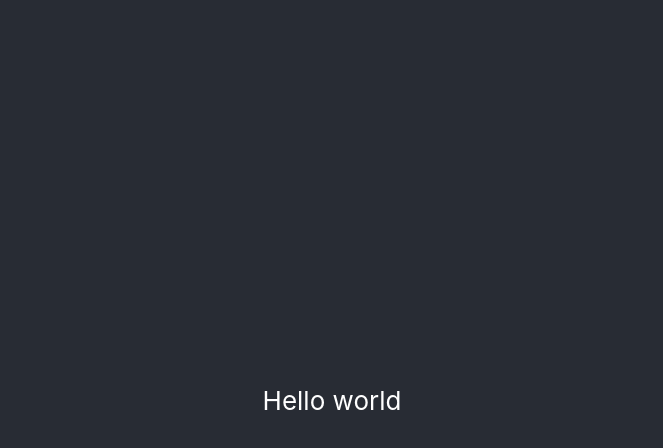
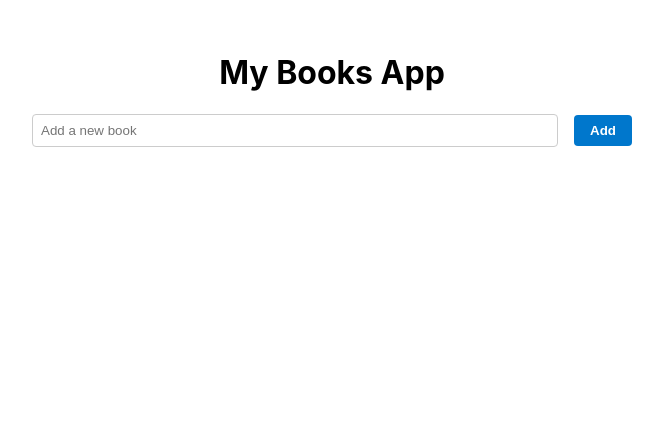
Before and after one commit to EzequielGomezCucchiararo/books-app, a React (Create React App) app in the folder client/: page / in a window 1280 px wide. Shown: the top 448 px of the page, without its empty margins (308-971 px from the left). Built offline with nearby package versions, Linux system fonts and the light colour scheme.

Commit message:
feat(books): basic book list view

```diff
--- a/client/package.json
+++ b/client/package.json
@@ -8,7 +8,9 @@
     "@testing-library/user-event": "^13.5.0",
     "react": "^18.2.0",
     "react-dom": "^18.2.0",
+    "react-icons": "^4.8.0",
     "react-scripts": "5.0.1",
+    "styled-components": "^5.3.9",
     "web-vitals": "^2.1.4"
   },
   "scripts": {
--- a/client/src/App.js
+++ b/client/src/App.js
@@ -1,9 +1,10 @@
 import './App.css';
+import BooksHomePage from './books/Books';
 
 function App() {
   return (
-    <div className="App">
-      <header className="App-header">Hello world</header>
+    <div>
+      <BooksHomePage />
     </div>
   );
 }
--- /dev/null
+++ b/client/src/books/Books.js
@@ -0,0 +1,50 @@
+import { useState } from 'react';
+import { AiOutlineCloseCircle } from 'react-icons/ai';
+
+import * as sc from './Books.styled';
+
+const BooksHomePage = () => {
+  const [books, setBooks] = useState([]);
+  const [newBookTitle, setNewBookTitle] = useState('');
+
+  const handleInputChange = (e) => {
+    setNewBookTitle(e.target.value);
+  };
+
+  const handleRemoveBook = (index) => {
+    setBooks((prevBooks) => prevBooks.filter((_, i) => i !== index));
+  };
+
+  const handleAddBook = (e) => {
+    e.preventDefault();
+    setBooks((prevBooks) => [...prevBooks, newBookTitle]);
+    setNewBookTitle('');
+  };
+
+  return (
+    <sc.Container>
+      <h1>My Books App</h1>
+      <sc.InputContainer>
+        <sc.Input
+          type="text"
+          placeholder="Add a new book"
+          value={newBookTitle}
+          onChange={handleInputChange}
+        />
+        <sc.Button onClick={handleAddBook}>Add</sc.Button>
+      </sc.InputContainer>
+      <sc.List>
+        {books.map((book, index) => (
+          <sc.ListItem key={index}>
+            {book}
+            <sc.RemoveButton onClick={() => handleRemoveBook(index)}>
+              <AiOutlineCloseCircle />
+            </sc.RemoveButton>
+          </sc.ListItem>
+        ))}
+      </sc.List>
+    </sc.Container>
+  );
+};
+
+export default BooksHomePage;
--- /dev/null
+++ b/client/src/books/Books.styled.js
@@ -0,0 +1,64 @@
+import styled from 'styled-components';
+
+export const Container = styled.div`
+  display: flex;
+  flex-direction: column;
+  align-items: center;
+  margin: 2rem auto;
+  max-width: 600px;
+`;
+
+export const InputContainer = styled.div`
+  display: flex;
+  justify-content: space-between;
+  align-items: center;
+  width: 100%;
+  margin-bottom: 1rem;
+`;
+
+export const Input = styled.input`
+  padding: 0.5rem;
+  margin-right: 1rem;
+  border-radius: 4px;
+  border: 1px solid #ccc;
+  width: 100%;
+`;
+
+export const Button = styled.button`
+  padding: 0.5rem 1rem;
+  border-radius: 4px;
+  background-color: #0077cc;
+  color: #fff;
+  font-weight: bold;
+  border: none;
+  cursor: pointer;
+  transition: background-color 0.2s ease-in-out;
+
+  &:hover {
+    background-color: #005da8;
+  }
+`;
+
+export const List = styled.ul`
+  list-style: none;
+  padding: 0;
+  margin: 0;
+`;
+
+export const ListItem = styled.li`
+  display: flex;
+  justify-content: space-between;
+  align-items: center;
+  padding: 0.5rem;
+  border-bottom: 1px solid #ccc;
+  width: 100%;
+`;
+
+export const RemoveButton = styled.button`
+  padding: 0;
+  margin: 0;
+  border: none;
+  background: none;
+  cursor: pointer;
+  color: #f00;
+`;
```
Also changed, not shown: 1 other file (tests, documents, lock files or other folders).
